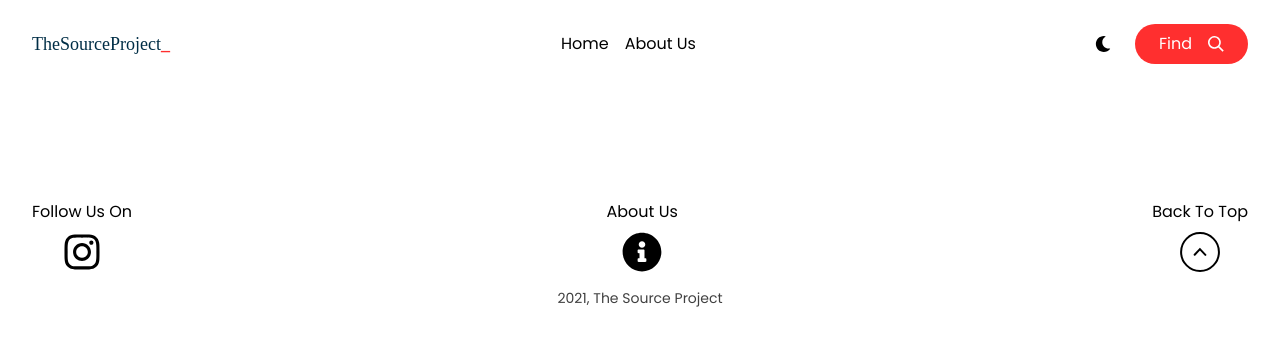
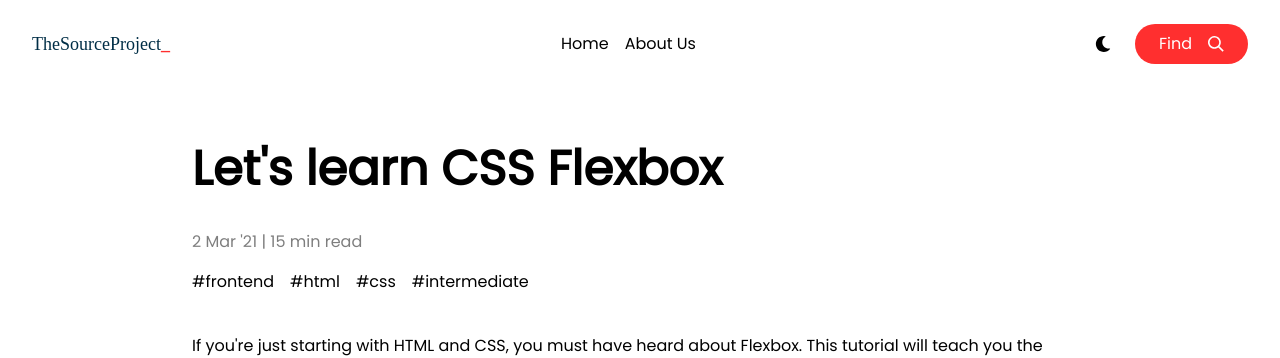
Before and after one commit to thesourceproject/thesourceproject.github.io, a Nuxt app: page /article/7-Lets-learn-CSS-Flexbox in a window 1280 px wide. Shown: the top 358 px of the page. Built offline with nearby package versions, Linux system fonts and the light colour scheme; a web font is replaced by a local one.

Commit message:
url structure change

```diff
--- a/pages/article/7.vue
+++ b/pages/article/7-Lets-learn-CSS-Flexbox.vue
@@ -5,7 +5,7 @@
         title="Let's learn CSS Flexbox"
         date="2 Mar '21"
         readTime="15 min read"
-        :tags="['frontend', 'html', 'css', 'beginner']"
+        :tags="['frontend', 'html', 'css', 'intermediate']"
       />
       <p>
         If you're just starting with HTML and CSS, you must have heard about
--- a/pages/find.vue
+++ b/pages/find.vue
@@ -41,7 +41,7 @@
         )} p-5 rounded-3xl flex flex-col text-sm`"
       >
         <NuxtLink
-          :to="`/article/${article.id}#${kebabCase(article.title)}`"
+          :to="`/article/${article.id}-${kebabCase(article.title)}`"
           class="hover:underline focus:underline focus:outline-none"
           ><h2 class="text-3xl leading-snug">{{ article.title }}</h2>
         </NuxtLink>
@@ -127,7 +127,7 @@
           readTime: "15 min read",
           fragment:
             "If you're just starting out with HTML and CSS, you must have heard about Flexbox. This tutorial will teach you the basics of Flexbox so you can use it in your own projects in no time...",
-          tags: ["frontend", "html", "css", "beginner"],
+          tags: ["frontend", "html", "css", "intermediate"],
         },
         {
           id: 6,
@@ -222,7 +222,10 @@
       }[category];
     },
     kebabCase(title) {
-      return title.split(/\s+/).join("-");
+      return title
+        .split(/\s+/)
+        .join("-")
+        .replace(/[^0-9a-zA-Z-]/, "");
     },
   },
   mounted() {
```
Also changed, not shown: pages/article/1-Installing-Visual-Studio-Code-and-Git-in-Windows.vue (renamed from pages/article/1.vue), pages/article/10-Handling-user-input-in-Java.vue (renamed from pages/article/10.vue), pages/article/2-Publishing-your-first-project-to-Github.vue (renamed from pages/article/2.vue), pages/article/3-Python-fundamentals.vue (renamed from pages/article/3.vue), pages/article/4-Handling-user-input-in-Python.vue (renamed from pages/article/4.vue), pages/article/5-Creating-a-countdown-timer-using-Javascript.vue (renamed from pages/article/5.vue), pages/article/6-LeetCode-1-Two-Sum.vue (renamed from pages/article/6.vue), pages/article/8-Using-inbuilt-data-structures-of-Java.vue (renamed from pages/article/8.vue), pages/article/9-Using-inbuilt-data-structures-of-Python.vue (renamed from pages/article/9.vue).
